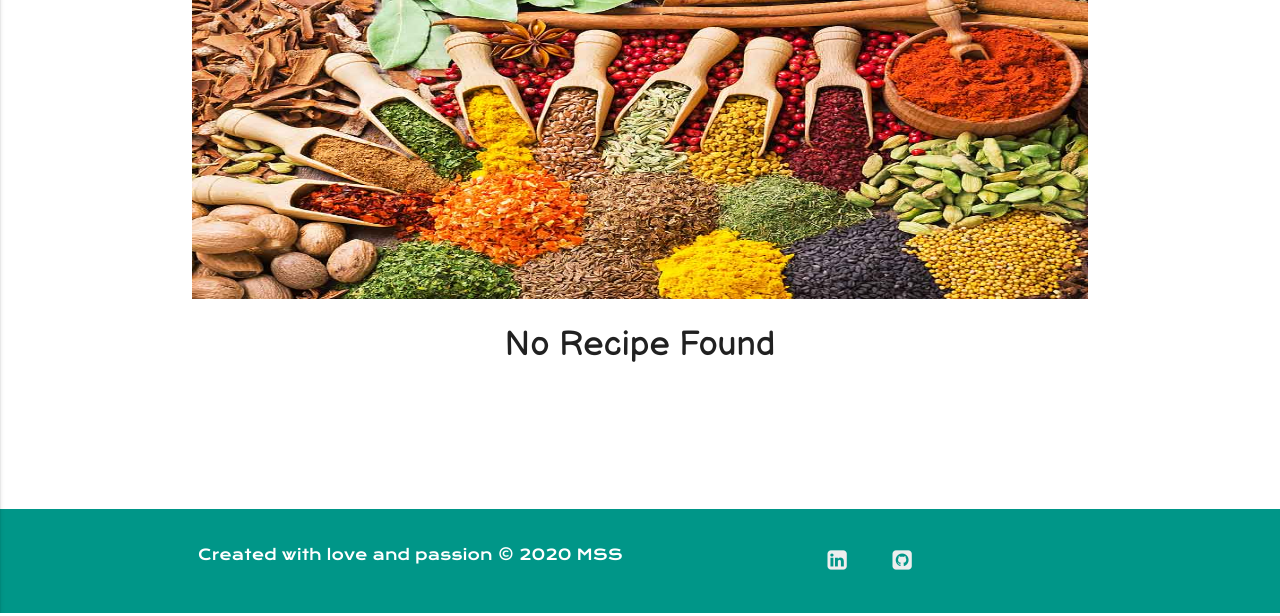
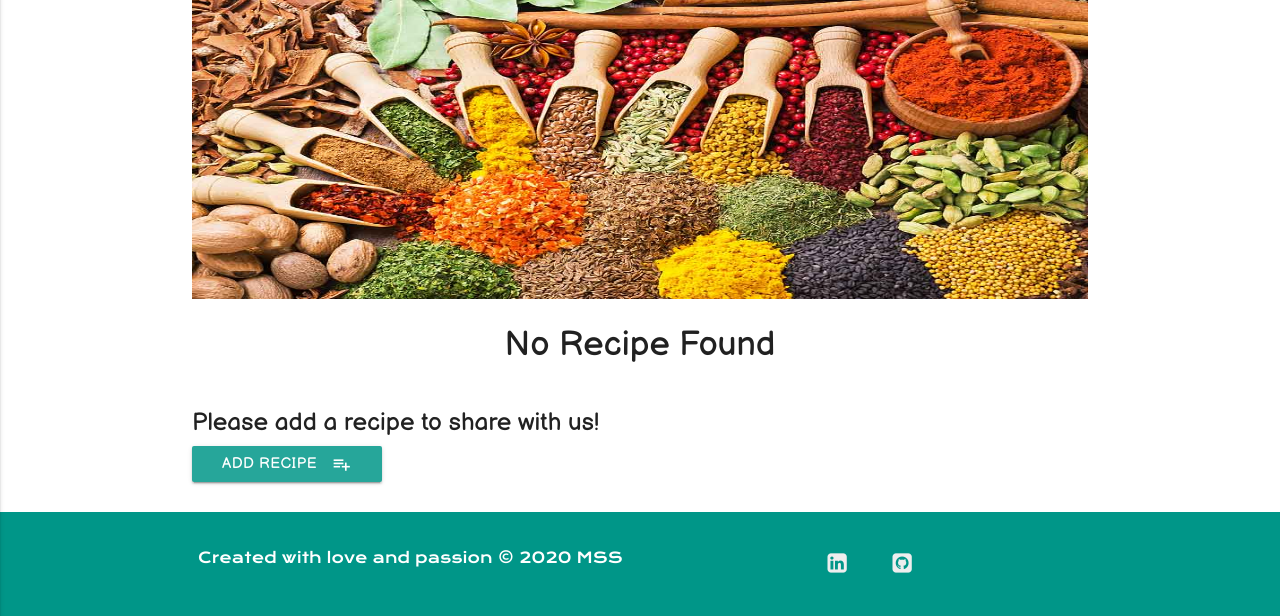
Before and after one commit to sohailshams/cookbook, a Flask app: page /my_recipes in a window 1280 px wide. Shown: the part 187-803 px from the top of the page. Run offline with Flask 2, Linux system fonts and the light colour scheme; the visitor is signed in with stand-in values (Sample User, id 1); data that the repository does not hold is empty; some libraries are stand-ins or nearby versions.

Commit message:
Added a my_recipes=true variable to my_recipes function & if statement in recipes.html to show add recipe button if no recipes is added by user

```diff
--- a/app.py
+++ b/app.py
@@ -85,7 +85,7 @@ def get_recipes():
 @app.route('/my_recipes')
 def my_recipes():
     recipe = mongo.db.recipe.find({"recipe_author": session["username"]})
-    return render_template('recipes.html', recipe=recipe)
+    return render_template('recipes.html', recipe=recipe, my_recipes=True)
 
 
 @app.route('/add_recipe')
--- a/templates/recipes.html
+++ b/templates/recipes.html
@@ -1,18 +1,14 @@
-{% extends 'base.html' %}
-{% block content %}
+{% extends 'base.html' %} {% block content %}
 
 <div class="row">
-	<div class="col s12">
-		<img class="responsive-img recipe-image" src="static/images/recipe.jpg" alt="Recipe Image">
+    <div class="col s12">
+        <img class="responsive-img recipe-image" src="static/images/recipe.jpg" alt="Recipe Image" />
     </div>
 </div>
-
 {% if search %}
-    <h4 class="balsamiq">Search Result:</h4>
+<h4 class="balsamiq">Search Result:</h4>
 {% endif %}
-
 <!-- Tim from tutour support help to improve & re-write this code -->
-
 {% if recipe.count() > 0 %}
 <!-- 'recipe' variable has some results -->
 <ul class="collapsible">
@@ -22,12 +18,9 @@
         <div class="collapsible-header">
             <div class="col s4">
                 <i class="material-icons">expand_more</i>
-                <a href="{{ url_for('view_recipe', recipe_id=recipes._id) }}"
-                    class="waves-effect waves-light btn btn_size">View</a>
+                <a href="{{ url_for('view_recipe', recipe_id=recipes._id) }}" class="waves-effect waves-light btn btn_size">View</a>
             </div>
-            <div class="col s8 recipe_name">
-                <strong>{{ recipes.recipe_name }}</strong> - {{ recipes.recipe_cuisine }}
-            </div>
+            <div class="col s8 recipe_name"><strong>{{ recipes.recipe_name }}</strong> - {{ recipes.recipe_cuisine }}</div>
         </div>
         <div class="collapsible-body">
             <span>{{ recipes.recipe_description }}</span>
@@ -35,10 +28,14 @@
     </li>
     {% endfor %}
 </ul>
-
 {% else %}
 <!-- no results in 'recipe' variable -->
 <h4 class="balsamiq center-align no-result">No Recipe Found</h4>
-{% endif %}
-
-{% endblock %}
+{% if 'username' in session and my_recipes %}
+<div class="row">
+    <div class="col s12">
+    <h5 class="balsamiq">Please add a recipe to share with us!</h5>
+        <a href="{{url_for('add_recipe')}}" class="waves-effect waves-light btn balsamiq">Add Recipe<i class="material-icons right">playlist_add</i></a>
+    </div>
+</div>
+{% endif %} {% endif %} {% endblock %}
```
